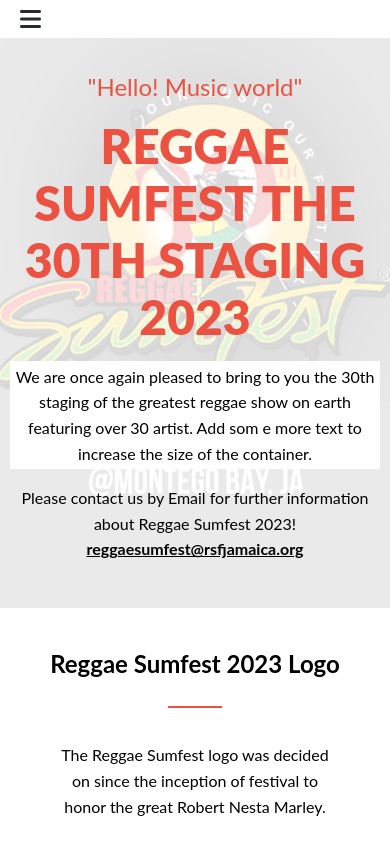
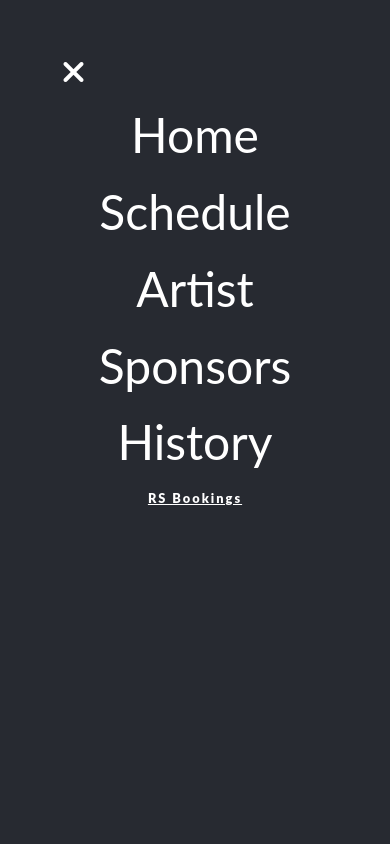
Before and after one commit to lincoln1883/mod1-capstone-project, a website: page about.html in a window 390 px wide. Both pictures are taken after a click on the link "toggle navigation". Shown: the top 844 px of the page. Drawn offline with Linux system fonts and the light colour scheme.

Commit message:
Add interactivity to mobile menu using javascript.

```diff
--- a/about.html
+++ b/about.html
@@ -31,7 +31,7 @@
 					<a href="#" class="social__link">Logout</a></li>
 			</ul>
 		</div>
-		<a href="#" class="nav-toggle" type="button" aria-label="toggle navigation">
+		<a href="#" id="menu-close" class="nav-toggle" type="button" aria-label="toggle navigation">
 				<i class="fa-solid fa-bars"></i>
 		</a>
 		<nav class="nav">
@@ -39,6 +39,7 @@
 				<a href="./index.html"><img class="logo" src="./assets/logos/logo-nav.png" alt=""></a>
 			</div>
 			<ul class="nav__list">
+				<a id="menu-open"  href=""><i class="fa-solid fa-xmark"></i></a>
 				<li class="nav__item">
 					<a href="./index.html" class="nav__link">Home</a>
 				</li>
@@ -111,6 +112,7 @@
 		<img class="footer-logo" src="./assets/logos/logo-nav.png" alt="">
 		<p class="footer-info">&copy; 2023 Copyright Down Sound Entertainment</p>
 	</footer>
+	<script src="./index.js"></script>
 	<script src="https://kit.fontawesome.com/7aab0fc5d4.js" crossorigin="anonymous"></script>
 </body>
 </html>
--- /dev/null
+++ b/index.js
@@ -0,0 +1,22 @@
+
+const mobileMenu = document.querySelector('.nav');
+const navLinks = document.querySelectorAll('.nav__link');
+const openMenu = document.querySelector('#menu-open');
+const closeMenu = document.querySelector('#menu-close');
+
+openMenu.addEventListener('click', () => {
+  mobileMenu.classList.toggle('mobile-menu');
+  document.body.style.position = 'fixed';
+});
+
+closeMenu.addEventListener('click', () => {
+  mobileMenu.classList.toggle('mobile-menu');
+  document.body.style.position = '';
+});
+
+navLinks.forEach((element) => {
+  element.addEventListener('click', () => {
+    mobileMenu.classList.remove('mobile-menu');
+    document.body.style.position = '';
+  });
+});
--- a/package.json
+++ b/package.json
@@ -10,6 +10,10 @@
   "author": "",
   "license": "ISC",
   "devDependencies": {
+    "babel-eslint": "^10.1.0",
+    "eslint": "^7.32.0",
+    "eslint-config-airbnb-base": "^14.2.1",
+    "eslint-plugin-import": "^2.27.5",
     "hint": "^7.1.8",
     "stylelint": "^13.13.1",
     "stylelint-config-standard": "^21.0.0",
--- a/style.css
+++ b/style.css
@@ -306,6 +306,7 @@
 .image2:hover {
   transform: scale(1.01);
   opacity: 0.7;
+
 }
 
 .intro-title.about {
@@ -371,7 +372,7 @@
   justify-content: center;
   background-size: 100%;
   background-repeat: no-repeat;
-  width: 24rem;
+  width: 20rem;
   height: 13.5rem;
   color: #fff;
   background-color: var(--clr-accent);
@@ -392,14 +393,61 @@
 }
 
 @media (max-width: 767px) {
-  .nav,
+	.nav,
+	.nav__logo,
   .nav-top,
   .program {
     display: none;
   }
+
+	.mobile-menu {
+    list-style: none;
+    width: 100%;
+    height: 100%;
+    padding: 20px;
+    position: fixed;
+    overflow: hidden;
+    overscroll-behavior: none;
+    top: 0;
+    bottom: 0;
+    left: 0;
+    right: 0;
+    z-index: 100;
+    color: #fff;
+    background: var(--clr-dark);
+    font-size: var(--fw-bold);
+    display: flex;
+    flex-direction: column;
+    gap: 10px;
+  }
+
+  .nav__list{
+  	list-style: none;
+    display: flex;
+    flex-direction: column;
+    align-items: center;
+    padding: 10px 40px;
+  }
+
+  .nav__link{
+  	text-decoration: none;
+  	font-size: 3rem;
+  }
+
+  i.fa-solid.fa-xmark,
+  .nav__link,
+  a.nav__button{
+  	color: #fff;
+  }
+
+  #menu-open {
+  	font-size: 2rem;
+  	margin-right: 90%;
+  }
 }
 
 @media (min-width: 768px) {
+	#menu-open,
   .nav-toggle,
   .more-info,
   .intro-greeting.about,
```
Also changed, not shown: index.html (+3 -1 lines), 2 other files.
